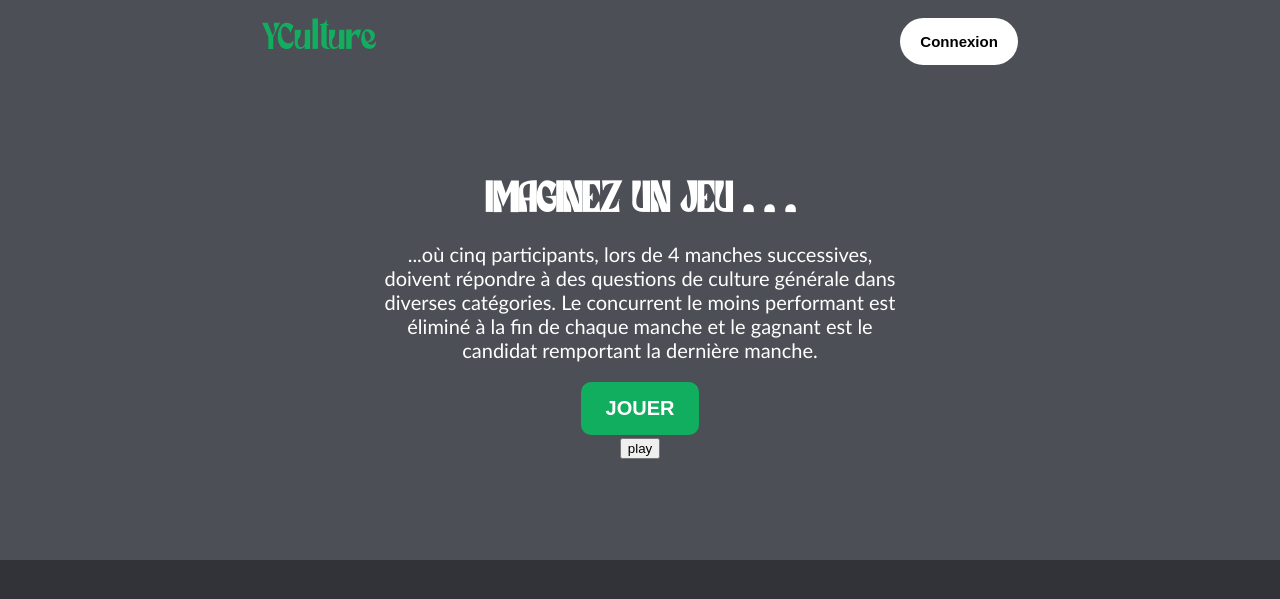
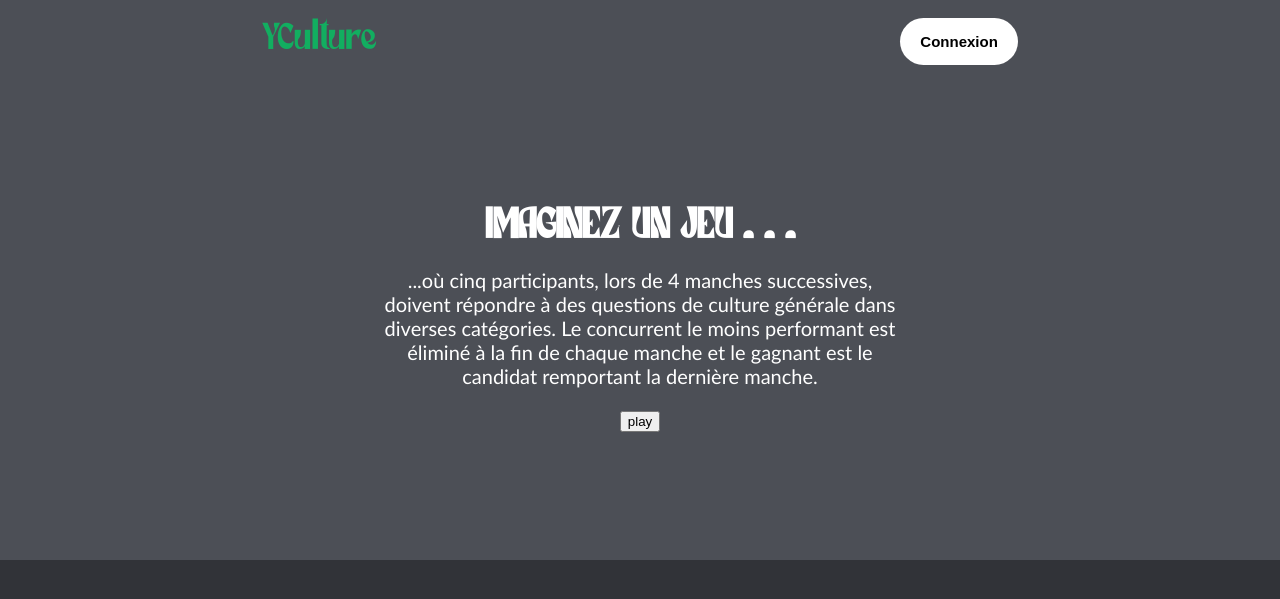
Before and after one commit to SulienP/projet_b2_dev, a Django app: page / in a window 1280 px wide. Shown: the top 599 px of the page. Run offline with Django 5.2, Linux system fonts and the light colour scheme.

```diff
--- a/yculture/home/templates/home/index.html
+++ b/yculture/home/templates/home/index.html
@@ -22,7 +22,6 @@
     <div class="play">
         <h1>IMAGINEZ UN JEU . . .</h1>
         <p>...où cinq participants, lors de 4 manches successives, doivent répondre à des questions de culture générale dans diverses catégories. Le concurrent le moins performant est éliminé à la fin de chaque manche et le gagnant est le candidat remportant la dernière manche.</p>
-        <a href="{% url 'play' %}">JOUER</a>
         <form action="{% url 'play' %}" method="post">
             {% csrf_token %}
             <button type="submit">play</button>
```
Also changed, not shown: yculture/db.sqlite3.
